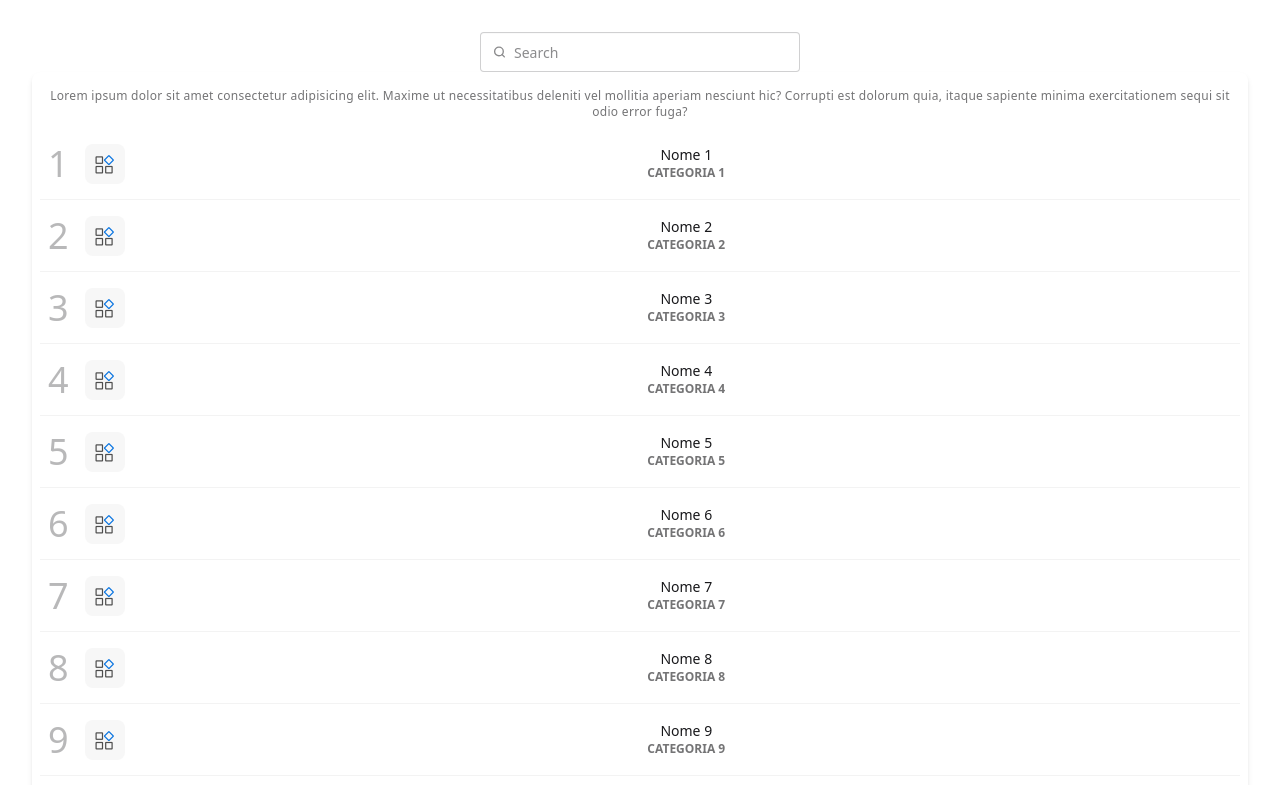
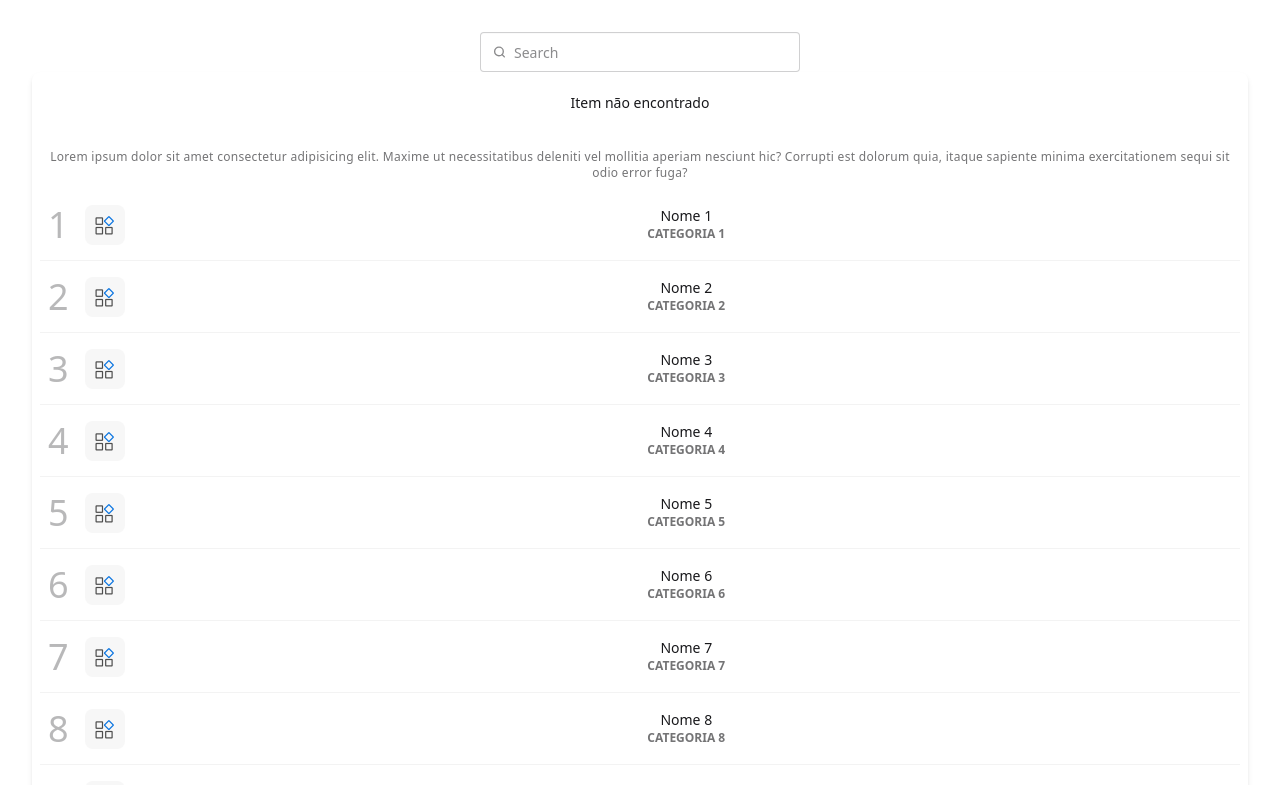
Before and after one commit to correa0inaiara/cache-app, a React (Vite) app: page / in a window 1280 px wide. Shown: the top 785 px of the page. Built offline with nearby package versions, Linux system fonts and the light colour scheme.

Commit message:
search fixed

```diff
--- a/src/App.tsx
+++ b/src/App.tsx
@@ -34,14 +34,26 @@ function App() {
         gerarLista()
     }, [])
 
-    const handleFiltro = () => {
+    const handleFiltro = (termoBusca: string) => {
+      const termo = termoBusca.trim().toLowerCase()
+      const filtrada = lista.filter(item =>
+        item.nome.trim().toLowerCase().includes(termo) ||
+        item.categoria.trim().toLowerCase().includes(termo)
+      )
 
+      if (filtrada.length == 0) {
+
+      }
+
+      setListaFiltrada(filtrada)
     }
 
   return (
     <>
       <CampoBusca onBuscar={handleFiltro} />
-      <ExibeLista lista={lista} />
+      <ExibeLista
+        lista={listaFiltrada.length > 0 ? listaFiltrada : lista}
+        mensagem={listaFiltrada.length == 0 ? 'Item não encontrado' : ''} />
     </>
   )
 }
--- a/src/components/busca.tsx
+++ b/src/components/busca.tsx
@@ -1,29 +1,17 @@
-import { useEffect, useState } from "react"
-import type { TipoItem, TipoLista } from "../App"
+import { useState } from "react"
 
-export default function CampoBusca({lista}: {lista: TipoLista}) {
+interface CampoBuscaProps {
+    onBuscar: (termo: string) => void
+}
 
-    const [input, setInput] = useState('')
-    const [itemEncontrado, setItemEncontrado] = useState<TipoItem>({} as TipoItem)
+export default function CampoBusca({onBuscar}: CampoBuscaProps) {
+
+    const [termo, setTermo] = useState('')
 
     const handleOnChange = (event: any) => {
         let value = event.target.value
-
-        if (!value || value == '')
-            return
-
-        let _value = value.trim().toLowerCase()
-        setInput(value)
-        buscaItem(_value)
-    }
-
-    const buscaItem = (_value: string) => {
-        for (const item of lista) {
-            const nome = item.nome.trim().toLowerCase()
-            const categoria = item.categoria.trim().toLowerCase()
-            if (nome.includes(_value) || categoria.includes(_value))
-                setItemEncontrado(item)
-        }
+        setTermo(value)
+        onBuscar(value)
     }
 
     return (
@@ -42,7 +30,7 @@ export default function CampoBusca({lista}: {lista: TipoLista}) {
                     </g>
                 </svg>
                 <input
-                    value={input}
+                    value={termo}
                     onChange={(e) => handleOnChange(e)}
                     type="search"
                     required
--- a/src/components/lista.tsx
+++ b/src/components/lista.tsx
@@ -2,11 +2,11 @@ import ItemListaImg from './../assets/item-lista.png'
 import type { TipoLista } from '../App'
 
 
-export default function ExibeLista({lista}: {lista: TipoLista}) {
+export default function ExibeLista({lista, mensagem}: {lista: TipoLista, mensagem: string}) {
 
     return (
-
         <ul className="list bg-base-100 rounded-box shadow-md">
+            <p className='mt-5 mb-5'>{mensagem}</p>
             <li className="p-4 pb-2 text-xs opacity-60 tracking-wide">Lorem ipsum dolor sit amet consectetur adipisicing elit. Maxime ut necessitatibus deleniti vel mollitia aperiam nesciunt hic? Corrupti est dolorum quia, itaque sapiente minima exercitationem sequi sit odio error fuga?</li>
             {lista && lista.length > 0 ?
                 lista.map((item) => (
@@ -26,10 +26,7 @@ export default function ExibeLista({lista}: {lista: TipoLista}) {
                             <svg className="size-[1.2em]" xmlns="http://www.w3.org/2000/svg" viewBox="0 0 24 24"><g strokeLinejoin="round" strokeLinecap="round" strokeWidth="2" fill="none" stroke="currentColor"><path d="M6 3L20 12 6 21 6 3z"></path></g></svg>
                         </button> */}
                     </li>
-                )) :
-                (
-                    <p>Lista Vazia</p>
-                )}
+                )) : ''}
         </ul>
     )
 }
```
